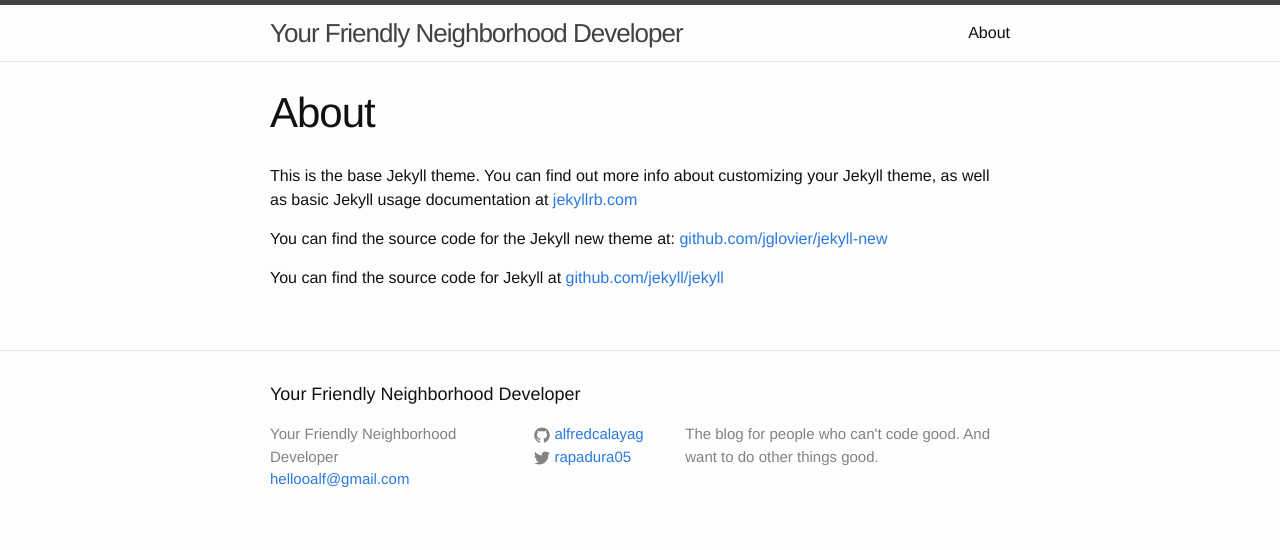
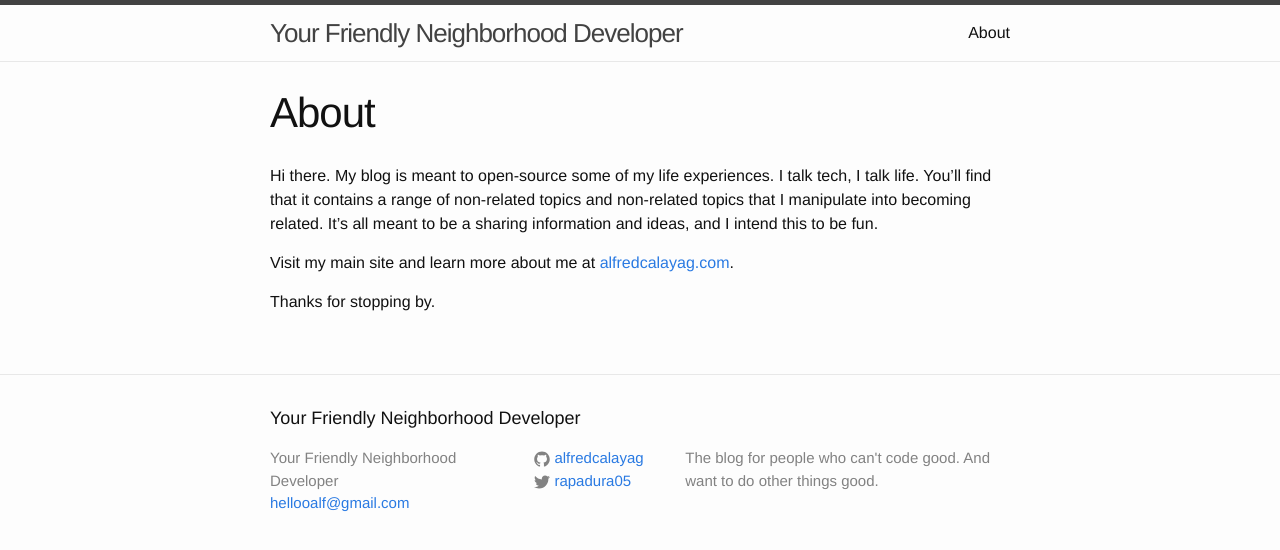
Before and after one commit to alfredcalayag/blog, a Jekyll site: the page built from about.md, in a window 1280 px wide. Shown: the top 550 px of the page. Built offline with Jekyll 4.4.1, drawn with Linux system fonts in a browser that asks for light colours.

Commit message:
Revise About Page

```diff
--- a/about.md
+++ b/about.md
@@ -3,9 +3,8 @@
 title: About
 permalink: /about/
 ---
+Hi there. My blog is meant to open-source some of my life experiences.  I talk tech, I talk life.   You'll find that it contains a range of non-related topics and non-related topics that I manipulate into becoming related.  It's all meant to be a sharing information and ideas, and I intend this to be fun.
 
-This is the base Jekyll theme. You can find out more info about customizing your Jekyll theme, as well as basic Jekyll usage documentation at [jekyllrb.com](http://jekyllrb.com/)
+Visit my main site and learn more about me at [alfredcalayag.com](http://alfredcalayag.com).
 
-You can find the source code for the Jekyll new theme at: [github.com/jglovier/jekyll-new](https://github.com/jglovier/jekyll-new)
-
-You can find the source code for Jekyll at [github.com/jekyll/jekyll](https://github.com/jekyll/jekyll)
+Thanks for stopping by.
```
